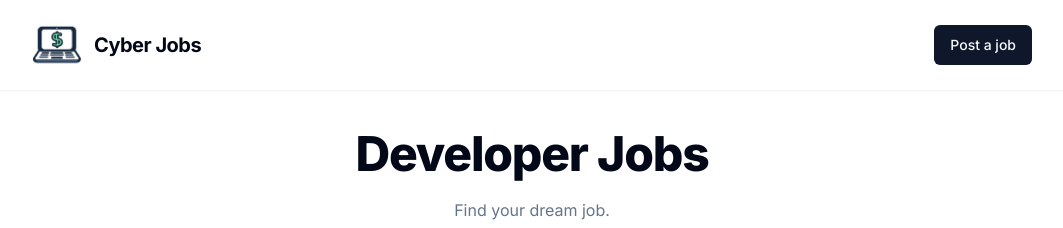
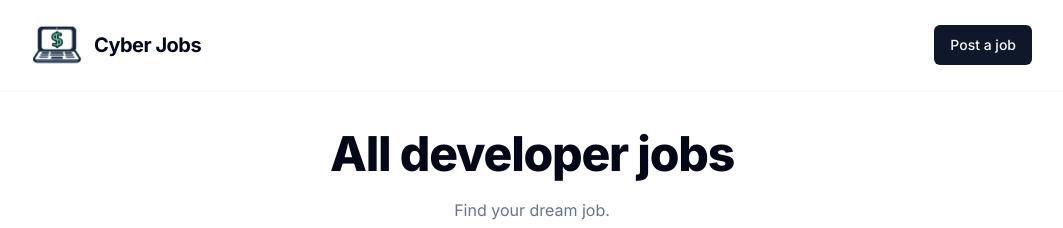
Before and after one commit to andijuhan/devjobs, a Next.js app: page / in a window 1280 px wide. Shown: the top 228 px of the page, without its empty margins (108-1171 px from the left). Built offline with nearby package versions, Linux system fonts and the light colour scheme; no server answers; the database is empty.

Commit message:
add dynamic title & meta data

```diff
--- a/app/layout.tsx
+++ b/app/layout.tsx
@@ -7,8 +7,11 @@ import Footer from "@/components/Footer";
 const inter = Inter({ subsets: ["latin"] });
 
 export const metadata: Metadata = {
-  title: "Cyber Jobs",
-  description: "Find your dream job",
+  title: {
+    default: "Cyber Jobs",
+    template: "%s | Cyber Jobs",
+  },
+  description: "Find your dream developer job",
 };
 
 export default function RootLayout({ children }: { children: React.ReactNode }) {
--- a/app/page.tsx
+++ b/app/page.tsx
@@ -2,6 +2,7 @@ import JobFilterSidebar from "@/components/JobFilterSidebar";
 import JobResults from "@/components/JobResults";
 import H1 from "@/components/ui/h1";
 import { jobFilterValues } from "@/lib/validation";
+import { Metadata } from "next";
 
 interface PageProps {
   searchParams: {
@@ -11,6 +12,20 @@ interface PageProps {
     remote?: string;
   };
 }
+
+const getTitle = ({ q, type, location, remote }: jobFilterValues) => {
+  const titlePrefix = q ? `${q} jobs` : type ? `${type} developer jobs` : remote ? "Remote developer jobs" : "All developer jobs";
+
+  const titleSuffix = location ? `in ${location}` : "";
+
+  return `${titlePrefix} ${titleSuffix}`;
+};
+
+export const generateMetadata = ({ searchParams: { q, type, location, remote } }: PageProps): Metadata => {
+  return {
+    title: `${getTitle({ q, type, location, remote: remote === "true" })} | Cyber Jobs`,
+  };
+};
 
 const Home: React.FC<PageProps> = ({ searchParams: { q, type, location, remote } }) => {
   const filterValues: jobFilterValues = {
@@ -23,7 +38,7 @@ const Home: React.FC<PageProps> = ({ searchParams: { q, type, location, remote }
   return (
     <main className="m-auto my-10 max-w-5xl space-y-10 px-3">
       <div className="space-y-5 text-center">
-        <H1>Developer Jobs</H1>
+        <H1>{getTitle(filterValues)}</H1>
         <p className="text-muted-foreground">Find your dream job.</p>
       </div>
       <section className="flex flex-col gap-4 md:flex-row">
--- a/components/JobFilterSidebar.tsx
+++ b/components/JobFilterSidebar.tsx
@@ -45,7 +45,7 @@ const JobFilterSidebar: React.FC<JobFilterSidebarProps> = async ({ defaultValues
 
   return (
     <aside className="sticky top-0 h-fit rounded-lg border bg-background p-4 md:w-[260px]">
-      <form action={filterJobs}>
+      <form action={filterJobs} key={JSON.stringify(defaultValues)}>
         <div className="space-y-4">
           <div className="flex flex-col gap-2">
             <Label htmlFor="q">Search</Label>
```
